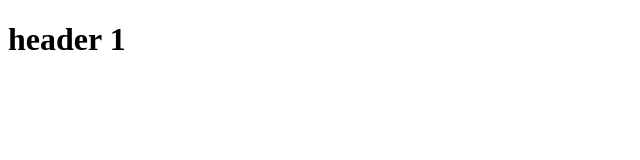
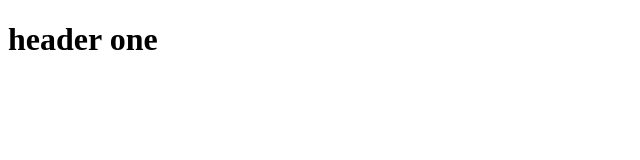
Before and after one commit to bpattersondev/test2, a plain HTML site: page index.html in a window 1280 px wide. Shown: the full height of the page, 0-640 px from the left. Drawn offline with Linux system fonts and the light colour scheme.

Commit message:
spelled out header number

```diff
--- a/index.html
+++ b/index.html
@@ -5,6 +5,6 @@
 		<title>test2</title>
 	</head>
 	<body>
-		<h1>header 1</h1>
+		<h1>header one</h1>
 	</body>
 </html>
```
